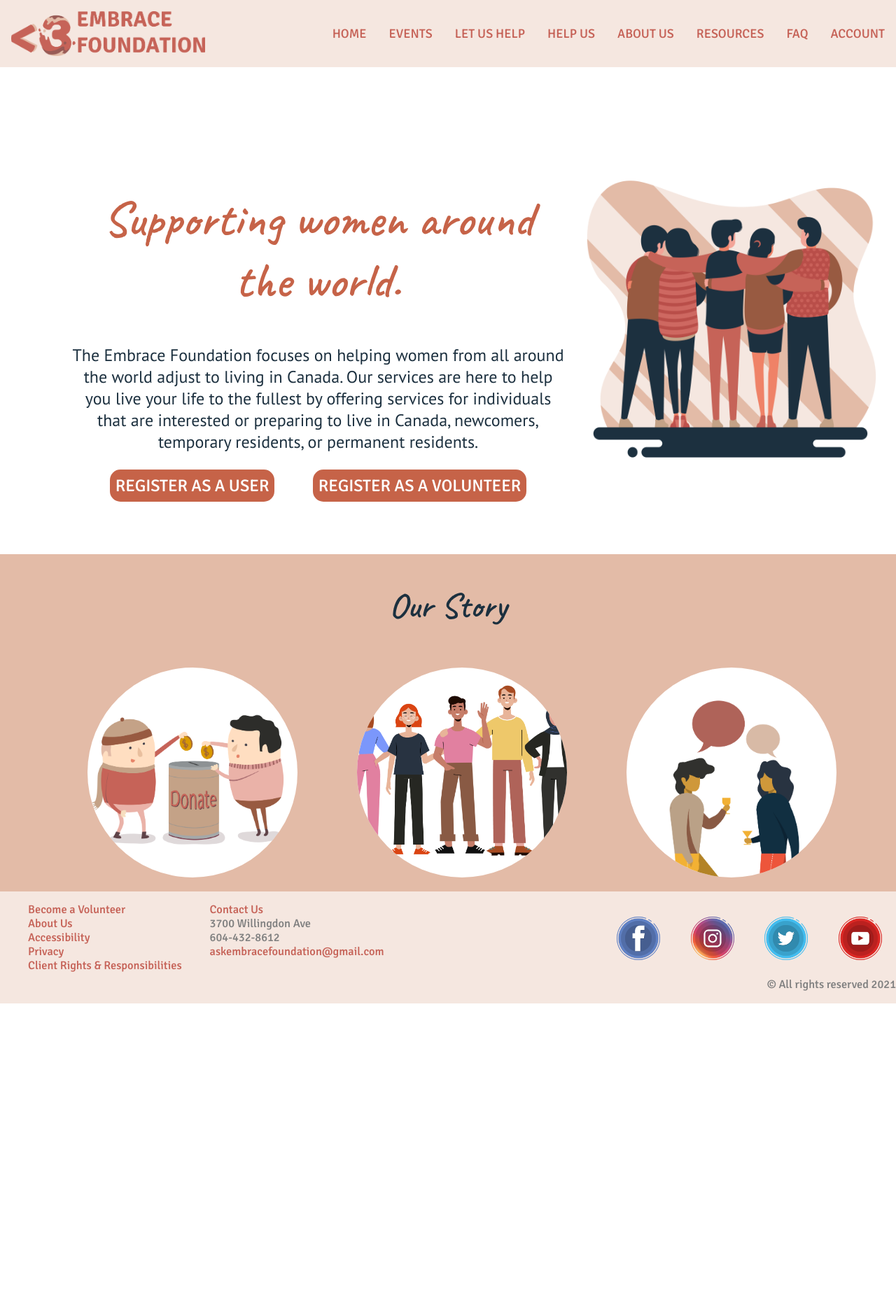
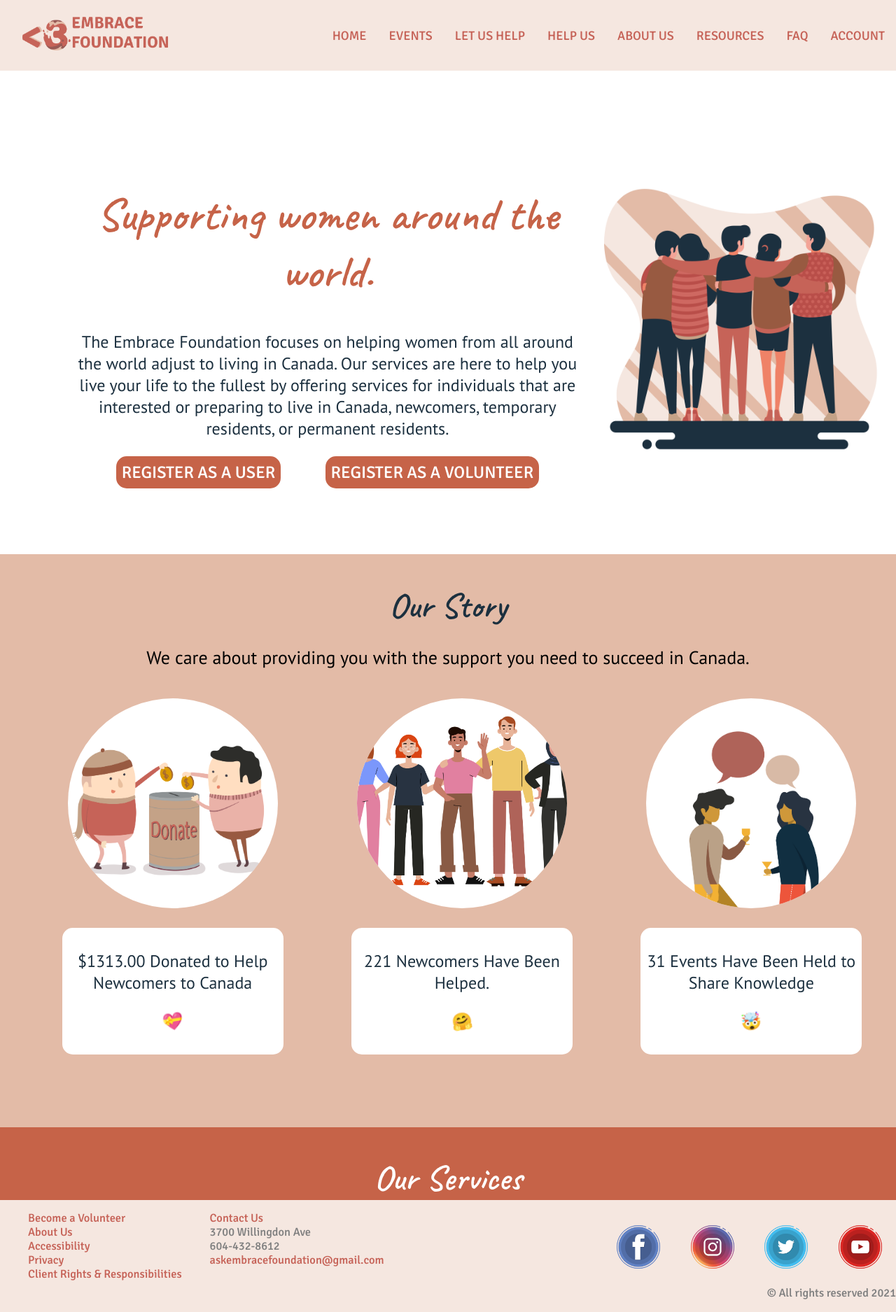
Before and after one commit to SetarehSh/cmd-f-2021, a PHP site: page / in a window 1280 px wide. Shown: the whole page at 70% size. Before the commit the page ends 1434 px from the top, so only its background shows below. Run offline with PHP 8.4, Linux system fonts and the light colour scheme.

Commit message:
Added some animations and our sevices

```diff
--- a/index.html
+++ b/index.html
@@ -16,11 +16,10 @@
     <title>Embrace Foundation</title>
 </head>
 <body>
-    <nav>
-        <img id="logo" src="./images/logo/Original on Transparent.png"
-            alt="Embrace Foundation Logo with Sideways Heart">
+    <nav id="navigation">
+        <a id="home" href="./index.html"><img id="logo" src="./images/logo/Original on Transparent.png" alt="Embrace Foundation Logo with Sideways Heart"></a>
         <ul>
-            <li><a href="">Home</a></li>
+            <li><a href="#heroStatement">Home</a></li>
             <li><a href="">Events</a></li>
             <li><a href="">Let Us Help</a></li>
             <li><a href="">Help Us</a></li>
@@ -44,15 +43,25 @@
     </main>
     <aside class="stories">
         <h2>Our Story</h2>
+        <p class="storyStatement">We care about providing you with the support you need to succeed in Canada.</p>
         <div>
             <ul>
                 <li><img class="story" src="./images/homepage/donate.png" alt="Two people putting some coins into a donation can."></li>
                 <li><img class="story" src="./images/homepage/help.png" alt="A group of people with their arms interlinked."></li>
-                <li><img class="story" src="./images/homepage/event.png" alt="Two people putting some coins into a donation can."></li>
+                <li><img class="story" src="./images/homepage/event.png" alt="Two people having a conversation while drinking wine."></li>
+            </ul>
+            <ul class="storyText">
+                <li><p>$1313.00 Donated to Help Newcomers to Canada</p><p class="emoji">💝</p></li>
+                <li><p>221 Newcomers Have Been Helped.</p><p class="emoji">🤗</p></li>
+                <li><p>31 Events Have Been Held to Share Knowledge </p><p class="emoji">🤯</p></li>
             </ul>
         </div>
     </aside>
     </div>
+    <section class="services">
+        <h2>Our Services</h2>
+
+    </section>
     <footer>
         <div id="footerNav">
             <ul>
--- a/src/index.css
+++ b/src/index.css
@@ -3,7 +3,6 @@ body {
 }
 
 /* Hero Image Area */
-
 main {
     display: flex;
     position: relative;
@@ -23,12 +22,12 @@ main {
 }
 
 #heroStatement p {
-    max-width: 1000px;
+    max-width: 1100px;
 }
 
 #welcome {
     font-family: 'Caveat', cursive;
-    font-size: calc(30px + 5vh);
+    font-size: calc(25px + 5vh);
     color: #C66348;
 }
 
@@ -59,7 +58,6 @@ main {
     border-radius: 15px;
     padding: 1vh;
 }
-
 /* End of Hero Image Area */
 
 aside {
@@ -69,12 +67,13 @@ aside {
     width: 100%;
     background-color: #E3BBA7;
     text-align: center;
+    padding-bottom: 10vh;
 }
 
 .stories ul {
     display: flex;
     flex-direction: row;
-    justify-content: space-evenly;
+    justify-content: space-around;
     list-style-type: none;
 }
 
@@ -86,16 +85,66 @@ aside {
     height: 300px;
 }
 
+.storyText {
+    font-family: 'PT Sans', sans-serif;
+    font-size: calc(16px + 1vh);
+    text-align: center;
+    color: #1C303F;
+}
+
+.storyStatement {
+    font-family: 'PT Sans', sans-serif;
+    font-size: calc(18px + 1vh);
+}
+
+.emoji {
+    animation: wiggle 2s infinite;
+}
+
+@keyframes wiggle {
+    0% {transform: rotate(0deg);}
+    50% {transform: rotate(-10deg);}
+    75% {transform: rotate(10deg);}
+    100% {transform: rotate(0deg);}
+}
+
+.storyText li {
+    background-color: #FFFFFF;
+    border-radius: 15px;
+    padding: 1vh;
+    width: 300px;
+}
+
 h2 {
     font-family: 'Caveat', cursive;
     font-size: calc(10px + 5vh);
     color: #1C303F;
+    margin-bottom: 0;
+}
+
+.services {
+    display: flex;
+    justify-content: center;
+    background-color: #C66348;
+}
+
+.services h2 {
+    color: white;
 }
 
 @media only screen and (min-width: 600px) and (max-width: 1200px) {
     main {
         padding-top: 10vh;
+        padding-bottom: 2vh;
         height: fit-content;
+    }
+
+    .register {
+        font-size: calc(10px + 1vh);
+    }
+
+    .register li {
+        margin-right: 10px;
     }
 
     #heroStatement {
@@ -132,8 +181,15 @@ h2 {
     }
 
     .register {
+        margin: 0 auto;
+        padding-bottom: 2vh;
         display: flex;
         flex-direction: column;
+        width: fit-content;
+    }
+
+    .register li {
+        margin: 1vh;
     }
 
     .stories ul {
--- a/src/nav.css
+++ b/src/nav.css
@@ -30,12 +30,17 @@ nav a {
 
 nav a:hover {
     color: #985A41;
+    border-bottom-style: solid;
 }
 
 #logo {
     margin-left: 2vh;
-    margin-top: 2vh;
-    margin-bottom: 2vh;
-    height: 8vh;
+    margin-top: 1vh;
+    margin-bottom: 1vh;
+    height: 6vh;
     width: auto;
 }
+
+#home:hover {
+    border-bottom-style: none;
+}
```
